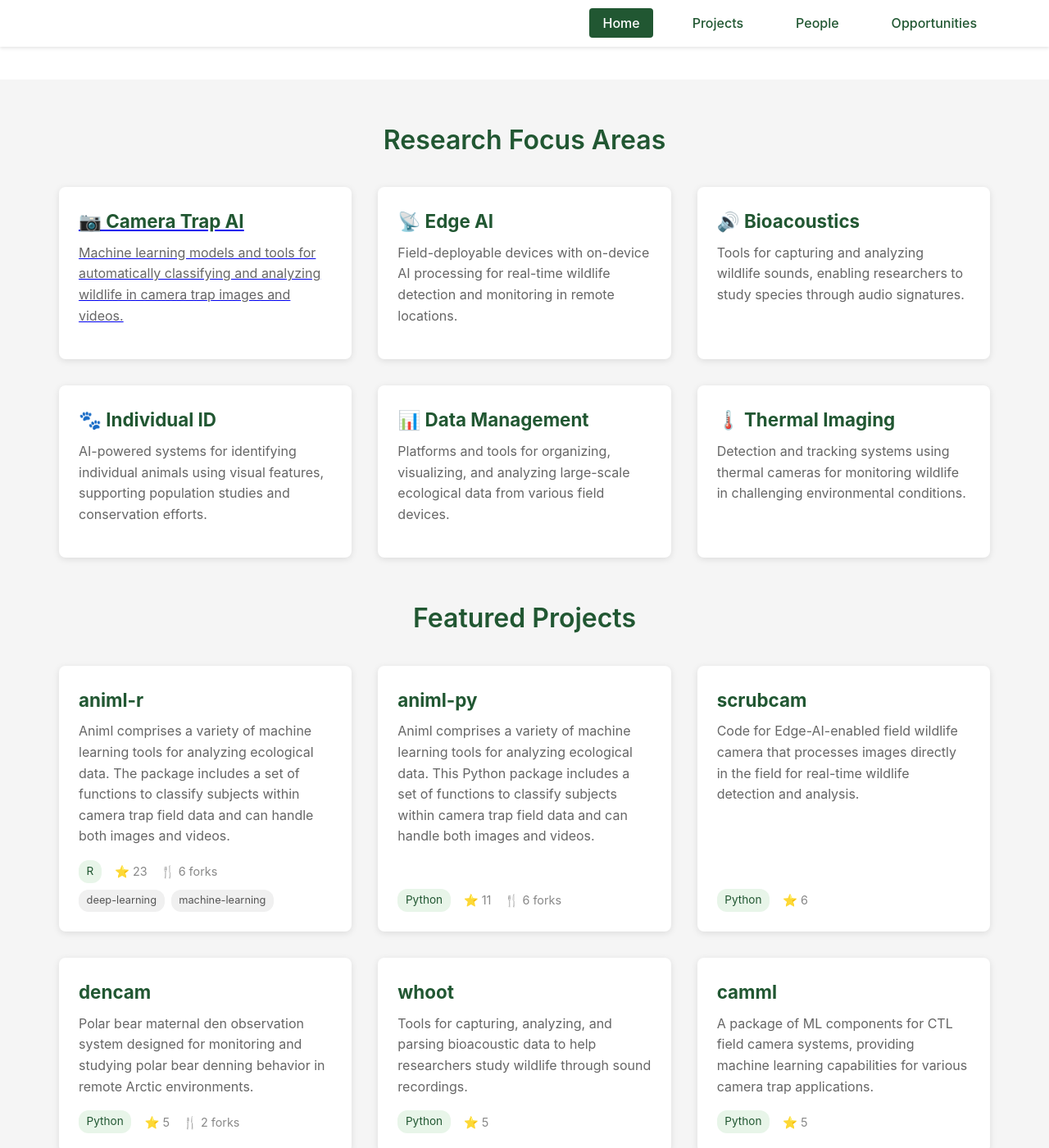
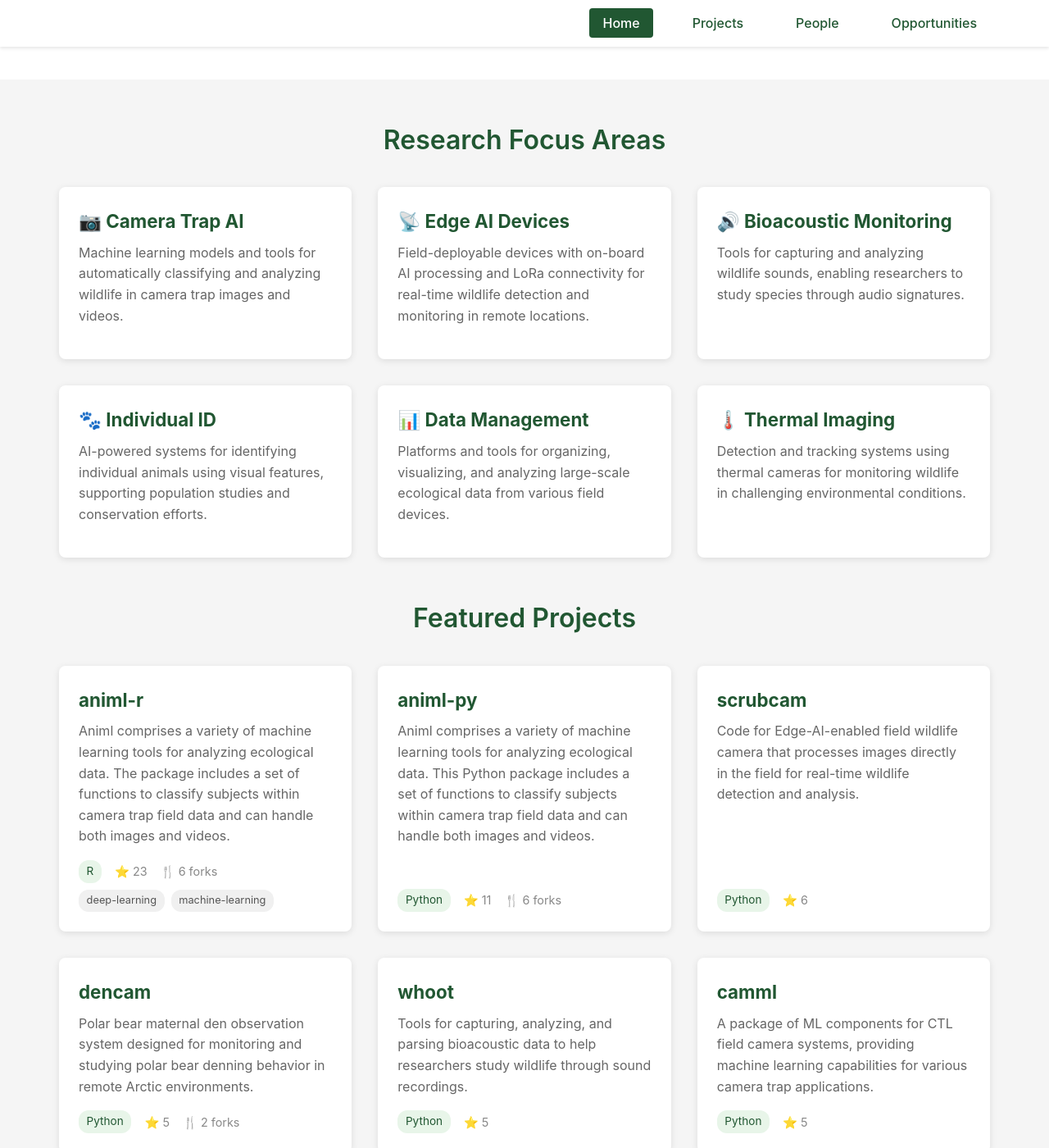
Before and after one commit to conservationtechlab/conservationtechlab.github.io, a Jekyll site: the page built from index.md, in a window 1280 px wide and 1400 px high, scrolled down 651 px. Shown: the whole window at 82% size. Built offline with Jekyll 4.4.1, drawn with Linux system fonts in a browser that asks for light colours.

Commit message:
updating project links

```diff
--- a/assets/css/style.css
+++ b/assets/css/style.css
@@ -130,6 +130,7 @@
 
 .project-card {
     background: white;
+    text-decoration: none;
     border-radius: 8px;
     padding: 1.5rem;
     box-shadow: 0 2px 8px rgba(0,0,0,0.1);
@@ -141,13 +142,6 @@
 .project-card:hover {
     transform: translateY(-4px);
     box-shadow: 0 4px 16px rgba(0,0,0,0.15);
-}
-
-.card-inner {
-    text-decoration: none;
-    display: flex;
-    flex-direction: column;
-    height: 100%;
 }
 
 .project-card h3 {
--- a/index.md
+++ b/index.md
@@ -35,44 +35,42 @@
 <div class="container">
     <h2 class="section-title">Research Focus Areas</h2>
     <div class="projects-grid">
-        <a href="{{ '/projects/' | relative_url}}#camera-traps" class="project-card">
-            <div>
-                <h3>📷 Camera Trap AI</h3>
-                <p class="project-description">
-                    Machine learning models and tools for automatically classifying and analyzing wildlife in camera trap images and videos.
-                </p>
-            </div>
-        </a>
-        <div class="project-card">
-            <h3>📡 Edge AI</h3>
+        <a href="{{ '/projects' | relative_url}}#camera-traps" class="project-card"><div>
+            <h3>📷 Camera Trap AI</h3>
             <p class="project-description">
-                Field-deployable devices with on-device AI processing for real-time wildlife detection and monitoring in remote locations.
+                Machine learning models and tools for automatically classifying and analyzing wildlife in camera trap images and videos.
             </p>
-        </div>
-        <div class="project-card">
-            <h3>🔊 Bioacoustics</h3>
+        </div></a>
+        <a href="{{ '/projects' | relative_url}}#edge-ai" class="project-card"><div>
+            <h3>📡 Edge AI Devices</h3>
+            <p class="project-description">
+                Field-deployable devices with on-board AI processing and LoRa connectivity for real-time wildlife detection and monitoring in remote locations.
+            </p>
+        </div></a>
+        <a href="{{ '/projects' | relative_url}}#bioacoustics" class="project-card"><div>
+            <h3>🔊 Bioacoustic Monitoring</h3>
             <p class="project-description">
                 Tools for capturing and analyzing wildlife sounds, enabling researchers to study species through audio signatures.
             </p>
-        </div>
-        <div class="project-card">
+        </div></a>
+        <a href="{{ '/projects' | relative_url}}#individual-id" class="project-card"><div>
             <h3>🐾 Individual ID</h3>
             <p class="project-description">
                 AI-powered systems for identifying individual animals using visual features, supporting population studies and conservation efforts.
             </p>
-        </div>
-        <div class="project-card">
+        </div></a>
+        <a href="{{ '/projects' | relative_url}}#data-management" class="project-card"><div>
             <h3>📊 Data Management</h3>
             <p class="project-description">
                 Platforms and tools for organizing, visualizing, and analyzing large-scale ecological data from various field devices.
             </p>
-        </div>
-        <div class="project-card">
+        </div></a>
+        <a href="{{ '/projects' | relative_url}}#thermal-imaging" class="project-card"><div>
             <h3>🌡️ Thermal Imaging</h3>
             <p class="project-description">
                 Detection and tracking systems using thermal cameras for monitoring wildlife in challenging environmental conditions.
             </p>
-        </div>
+        </div></a>
     </div>
     <h2 class="section-title">Featured Projects</h2>
     <div class="projects-grid">
```
Also changed, not shown: projects.md (+35 -8 lines).
